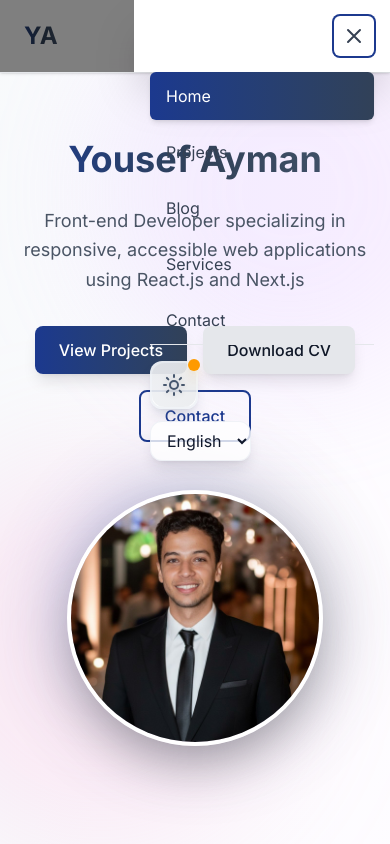
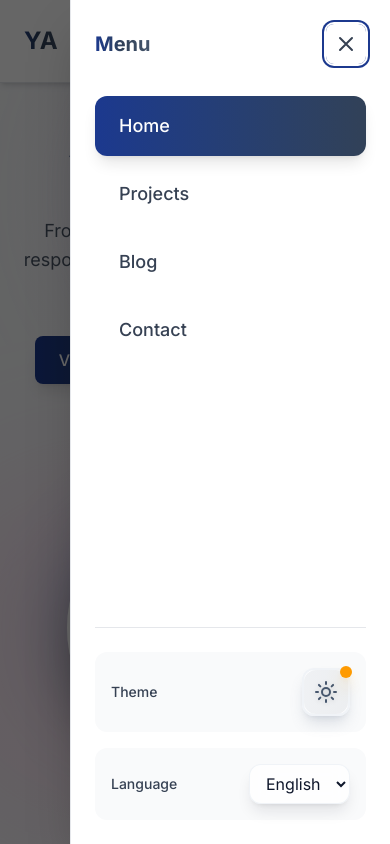
Before and after one commit to Yussif20/yusif-ayman, a Next.js app: page /en in a window 390 px wide. Both pictures are taken after a click on the button "Open menu". Shown: the top 844 px of the page. Built offline with nearby package versions, Linux system fonts and the light colour scheme.

Commit message:
fix the mobile menu bug

```diff
--- a/app/[locale]/services/page.tsx
+++ /dev/null
@@ -1,4 +0,0 @@
-// Services Page
-export default function Services() {
-  return <div>Services Page</div>;
-}
--- a/components/Header.tsx
+++ b/components/Header.tsx
@@ -22,7 +22,6 @@ export default function Header({ locale }: HeaderProps) {
     { href: `/${locale}`, labelKey: "home" },
     { href: `/${locale}/projects`, labelKey: "projects" },
     { href: `/${locale}/blog`, labelKey: "blog" },
-    { href: `/${locale}/services`, labelKey: "services" },
     { href: `/${locale}/contact`, labelKey: "contact" },
   ];
 
@@ -87,7 +86,7 @@ export default function Header({ locale }: HeaderProps) {
 
   return (
     <header
-      className="sticky top-0 z-50 bg-white/80 dark:bg-slate-900/80 backdrop-blur-md border-b border-gray-200 dark:border-gray-800 shadow-sm"
+      className="sticky top-0 z-50 bg-white dark:bg-slate-900 border-b border-gray-200 dark:border-gray-800 shadow-md"
       role="banner"
     >
       <nav
@@ -132,7 +131,7 @@ export default function Header({ locale }: HeaderProps) {
         <button
           ref={menuButtonRef}
           onClick={() => setIsMobileMenuOpen(!isMobileMenuOpen)}
-          className="md:hidden p-2 rounded-md text-gray-700 dark:text-gray-300 hover:bg-gray-100 dark:hover:bg-slate-800 focus:outline-none focus:ring-2 focus:ring-blue-900 focus:ring-offset-2 transition-colors"
+          className="md:hidden p-3 rounded-lg text-gray-700 dark:text-gray-300 hover:bg-gray-100 dark:hover:bg-slate-800 focus:outline-none focus:ring-2 focus:ring-blue-900 focus:ring-offset-2 transition-colors border border-gray-200 dark:border-slate-700"
           aria-label={
             isMobileMenuOpen
               ? t("closeMenu") || "Close menu"
@@ -172,7 +171,7 @@ export default function Header({ locale }: HeaderProps) {
         <>
           {/* Overlay */}
           <div
-            className="fixed inset-0 bg-black/50 md:hidden z-40"
+            className="fixed inset-0 bg-black/60 md:hidden z-40"
             onClick={() => setIsMobileMenuOpen(false)}
             aria-hidden="true"
           />
@@ -181,16 +180,20 @@ export default function Header({ locale }: HeaderProps) {
           <div
             ref={mobileMenuRef}
             id="mobile-menu"
-            className="fixed top-0 right-0 rtl:right-auto rtl:left-0 h-full w-64 bg-white dark:bg-slate-900 shadow-2xl md:hidden z-50 transform transition-transform duration-300 ease-in-out"
+            className="fixed top-0 right-0 rtl:right-auto rtl:left-0 h-full w-80 bg-white dark:bg-slate-900 shadow-2xl md:hidden z-50 transform transition-transform duration-300 ease-in-out border-l border-gray-200 dark:border-slate-700"
             role="dialog"
             aria-modal="true"
             aria-label={t("mobileMenu") || "Mobile navigation menu"}
           >
-            <div className="p-4 flex flex-col h-full">
-              {/* Close button */}
+            <div className="p-6 flex flex-col h-full">
+              {/* Header with close button */}
+              <div className="flex items-center justify-between mb-8">
+                <h2 className="text-xl font-bold bg-gradient-to-r from-blue-900 via-slate-700 to-slate-600 dark:from-blue-400 dark:via-slate-400 dark:to-slate-300 bg-clip-text text-transparent">
+                  Menu
+                </h2>
                 <button
                   onClick={() => setIsMobileMenuOpen(false)}
-                className="self-end p-2 rounded-md text-gray-700 dark:text-gray-300 hover:bg-gray-100 dark:hover:bg-slate-800 focus:outline-none focus:ring-2 focus:ring-blue-900 mb-4"
+                  className="p-2 rounded-lg text-gray-700 dark:text-gray-300 hover:bg-gray-100 dark:hover:bg-slate-800 focus:outline-none focus:ring-2 focus:ring-blue-900 focus:ring-offset-2 transition-colors"
                   aria-label={t("closeMenu") || "Close menu"}
                 >
                   <svg
@@ -208,19 +211,23 @@ export default function Header({ locale }: HeaderProps) {
                     />
                   </svg>
                 </button>
+              </div>
 
               {/* Mobile Navigation Links */}
-              <nav aria-label={t("mobileNavigation") || "Mobile navigation"}>
+              <nav
+                aria-label={t("mobileNavigation") || "Mobile navigation"}
+                className="flex-1"
+              >
                 <ul className="flex flex-col space-y-2">
                   {navItems.map((item) => (
                     <li key={item.href}>
                       <Link
                         href={item.href}
                         onClick={() => setIsMobileMenuOpen(false)}
-                        className={`block px-4 py-3 rounded-md transition-all duration-200 focus:outline-none focus:ring-2 focus:ring-blue-900 ${
+                        className={`block px-6 py-4 rounded-xl transition-all duration-200 focus:outline-none focus:ring-2 focus:ring-blue-900 focus:ring-offset-2 text-lg font-medium ${
                           isActive(item.href)
-                            ? "bg-gradient-to-r from-blue-900 to-slate-700 text-white shadow-md"
-                            : "text-gray-700 dark:text-gray-300 hover:bg-gray-100 dark:hover:bg-slate-800"
+                            ? "bg-gradient-to-r from-blue-900 to-slate-700 text-white shadow-lg"
+                            : "text-gray-700 dark:text-gray-300 hover:bg-gray-100 dark:hover:bg-slate-800 hover:shadow-md"
                         }`}
                         aria-current={isActive(item.href) ? "page" : undefined}
                       >
@@ -232,9 +239,19 @@ export default function Header({ locale }: HeaderProps) {
               </nav>
 
               {/* Theme Switcher and Language Selector for Mobile */}
-              <div className="mt-auto pt-4 border-t border-gray-200 dark:border-gray-700 flex flex-col gap-3">
+              <div className="mt-8 pt-6 border-t border-gray-200 dark:border-slate-700 space-y-4">
+                <div className="flex items-center justify-between p-4 bg-gray-50 dark:bg-slate-800 rounded-xl">
+                  <span className="text-sm font-medium text-gray-700 dark:text-gray-300">
+                    {t("theme")}
+                  </span>
                   <ThemeSwitcher />
+                </div>
+                <div className="flex items-center justify-between p-4 bg-gray-50 dark:bg-slate-800 rounded-xl">
+                  <span className="text-sm font-medium text-gray-700 dark:text-gray-300">
+                    {t("language")}
+                  </span>
                   <LanguageSelector />
+                </div>
               </div>
             </div>
           </div>
--- a/messages/ar.json
+++ b/messages/ar.json
@@ -11,7 +11,9 @@
     "homeLabel": "الذهاب إلى الصفحة الرئيسية",
     "openMenu": "فتح القائمة",
     "closeMenu": "إغلاق القائمة",
-    "mobileMenu": "قائمة التنقل على الهاتف المحمول"
+    "mobileMenu": "قائمة التنقل على الهاتف المحمول",
+    "theme": "المظهر",
+    "language": "اللغة"
   },
   "ThemeSwitcher": {
     "lightMode": "التبديل إلى الوضع الفاتح",
--- a/messages/en.json
+++ b/messages/en.json
@@ -11,7 +11,9 @@
     "homeLabel": "Go to homepage",
     "openMenu": "Open menu",
     "closeMenu": "Close menu",
-    "mobileMenu": "Mobile navigation menu"
+    "mobileMenu": "Mobile navigation menu",
+    "theme": "Theme",
+    "language": "Language"
   },
   "ThemeSwitcher": {
     "lightMode": "Switch to light mode",
```
Lines whose indentation alone changed are shown as unchanged.
